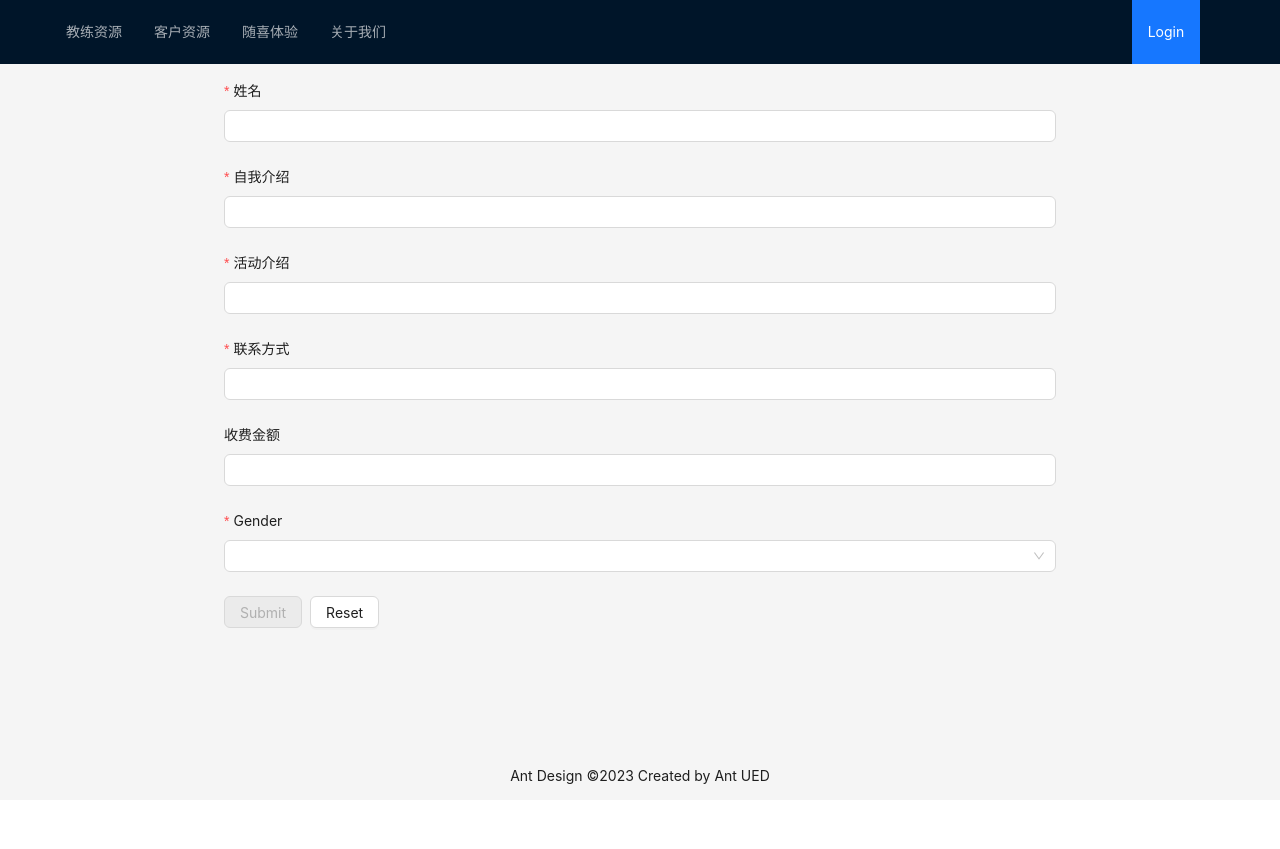
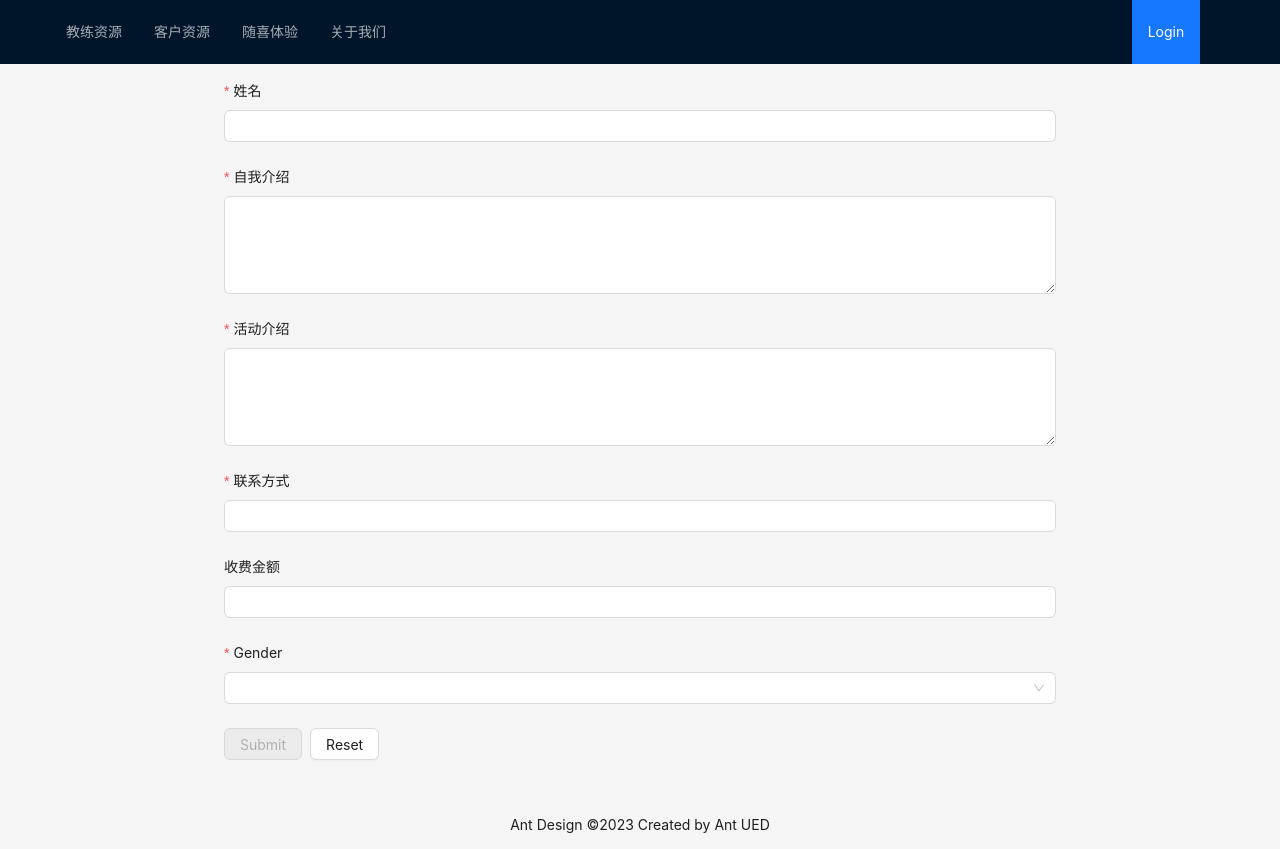
Before and after one commit to gongzishuye/ant-demo, a React (Create React App) app: page /eactivities in a window 1280 px wide. Shown: the top 849 px of the page. Before the commit the page ends 800 px from the top, so only its background shows below. Built offline with nearby package versions, Linux system fonts and the light colour scheme; the HTML template or start-up script is replaced by a standard one.

Commit message:
feat: change intro from text to textarea

```diff
--- a/src/routes/ActivitiesEdit.tsx
+++ b/src/routes/ActivitiesEdit.tsx
@@ -5,6 +5,7 @@ import axios from 'axios';
 import { message } from 'antd';
 import { useNavigate } from 'react-router-dom';
 import UserContext, { HOST } from './Contexts';
+import TextArea from 'antd/es/input/TextArea';
 
 const { Option } = Select;
 
@@ -70,10 +71,10 @@ const ActivitiesCore: React.FC = () => {
         <Input />
       </Form.Item>
       <Form.Item name="intro" label="自我介绍" rules={[{ required: true }]}>
-        <Input />
+        <TextArea rows={4} />
       </Form.Item>
       <Form.Item name="content" label="活动介绍" rules={[{ required: true }]}>
-        <Input />
+        <TextArea rows={4} />
       </Form.Item>
       <Form.Item name="contact" label="联系方式" rules={[{ required: true }]}>
         <Input />
--- a/src/routes/CoachEdit.tsx
+++ b/src/routes/CoachEdit.tsx
@@ -5,6 +5,7 @@ import axios from 'axios';
 import { message } from 'antd';
 import { useNavigate } from 'react-router-dom';
 import UserContext, { HOST } from './Contexts';
+import TextArea from 'antd/es/input/TextArea';
 
 const { Option } = Select;
 
@@ -72,7 +73,7 @@ const CoachEditCore: React.FC = () => {
         <Input />
       </Form.Item>
       <Form.Item name="content" label="自我介绍" rules={[{ required: true }]}>
-        <Input />
+        <TextArea rows={4} />
       </Form.Item>
       <Form.Item name="contact" label="联系方式" rules={[{ required: true }]}>
         <Input />
--- a/src/routes/CoacheeEdit.tsx
+++ b/src/routes/CoacheeEdit.tsx
@@ -5,6 +5,7 @@ import axios from 'axios';
 import { message } from 'antd';
 import { useNavigate } from 'react-router-dom';
 import UserContext, { HOST } from './Contexts';
+import TextArea from 'antd/es/input/TextArea';
 
 const SubmitButton = ({ form }: { form: FormInstance }) => {
   const [submittable, setSubmittable] = React.useState(false);
@@ -66,10 +67,10 @@ const CoachEditCore: React.FC = () => {
         <Input />
       </Form.Item>
       <Form.Item name="desc" label="问题描述" rules={[{ required: true }]}>
-        <Input />
+        <TextArea rows={4} />
       </Form.Item>
       <Form.Item name="intro" label="自我介绍" rules={[{ required: true }]}>
-        <Input />
+        <TextArea rows={4} />
       </Form.Item>
       <Form.Item name="contact" label="联系方式" rules={[{ required: true }]}>
         <Input />
```
